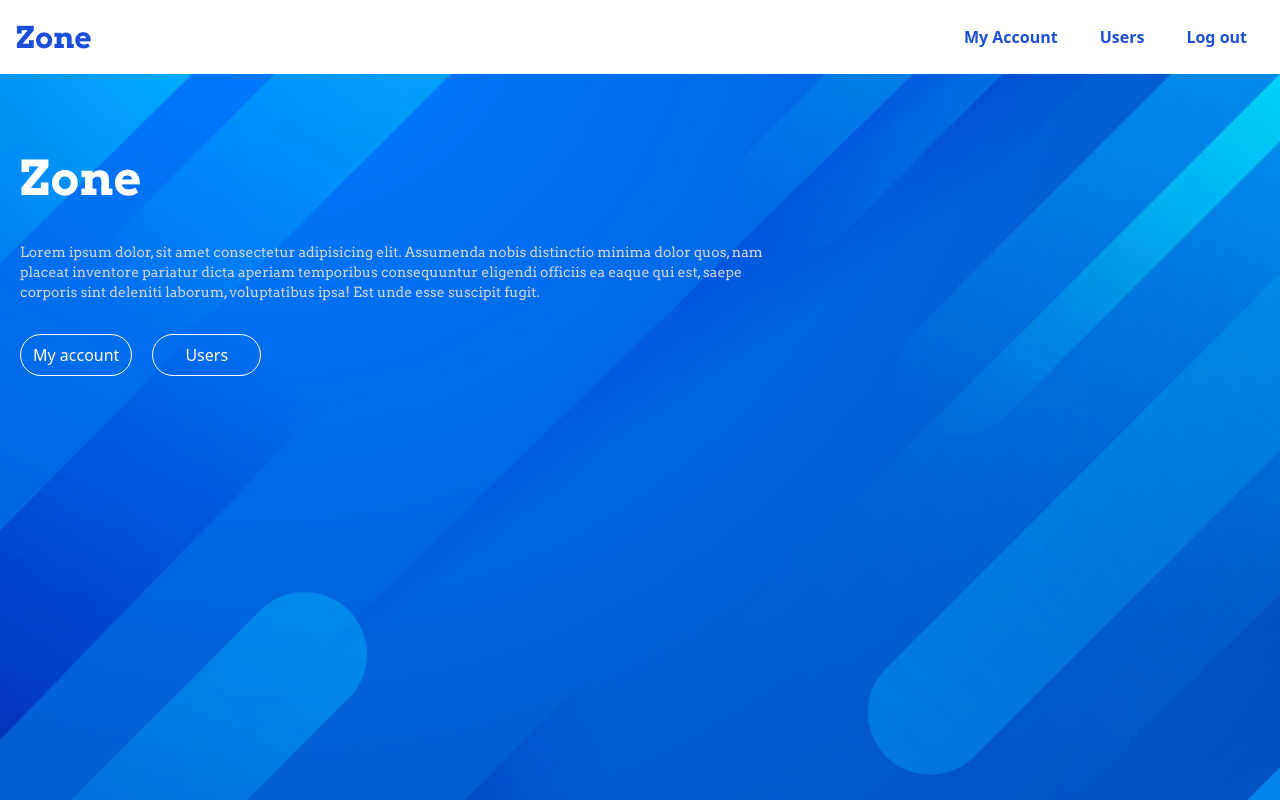
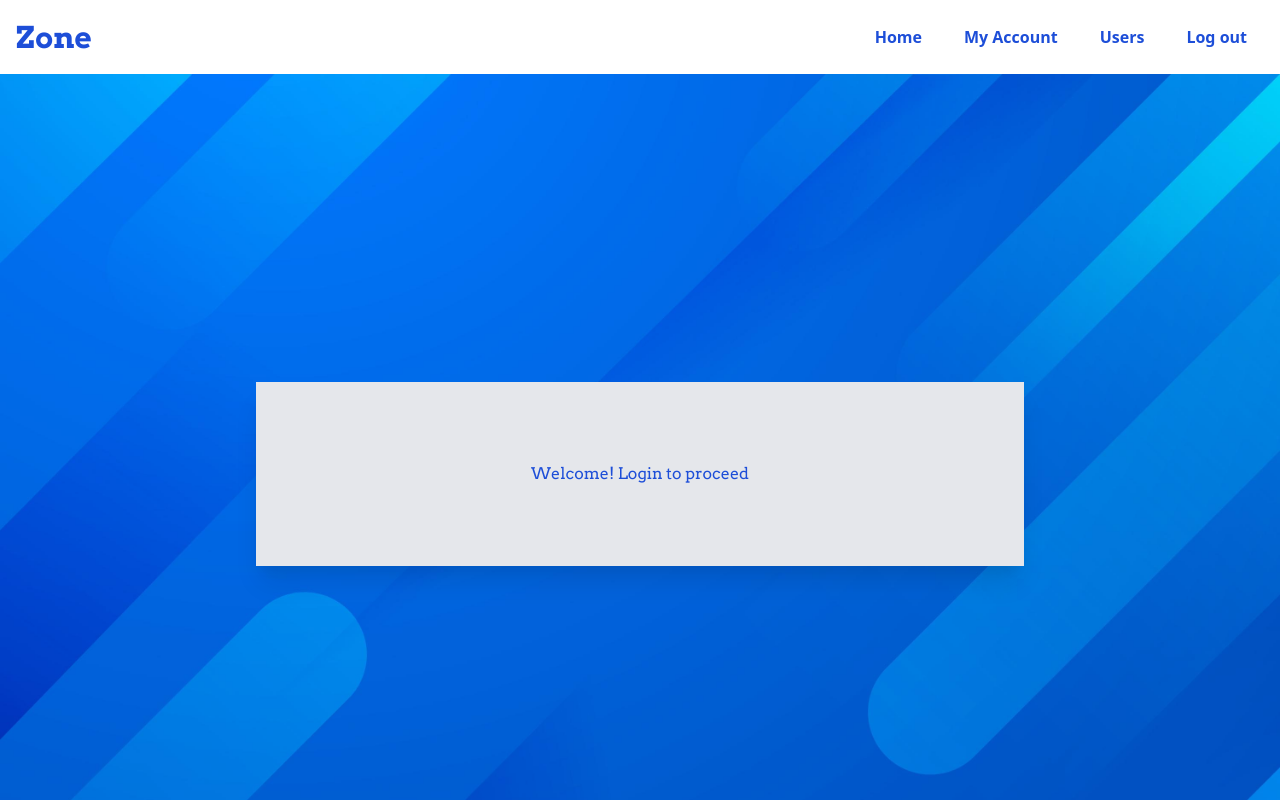
Before and after one commit to Deelyah/Zone, a Vue app: page / in a window 1280 px wide. Built offline with nearby package versions, Linux system fonts and the light colour scheme; sample sign-in values are in the browser's storage.

Commit message:
Fix: fix lots of bugs

```diff
--- a/src/App.vue
+++ b/src/App.vue
@@ -31,6 +31,21 @@
         </button>
       </div>
       <div v-else>
+        <button
+          @click="dropdownIsOpen = true"
+          class="block sm:hidden bg-gray-200 border border-gray-300 p-1 rounded"
+        >
+          <img src="@/assets/hamburger.png" alt="menu" />
+        </button>
+        <div class="hidden sm:block">
+          <button>
+            <router-link
+              to="/home"
+              class="font-semibold w-full text-sm sm:text-base px-2 sm:px-4 py-1 sm:py-2 mr-2 mt-8 text-blue-700 border border-transparent hover:border-blue-700 rounded"
+            >
+              Home
+            </router-link>
+          </button>
           <button>
             <router-link
               to="/myaccount"
@@ -54,7 +69,60 @@
             Log out
           </button>
         </div>
+      </div>
     </header>
+
+    <div
+      v-if="dropdownIsOpen"
+      class="flex flex-col items-start absolute top-16 dropdown right-0 z-20 bg-gray-200 border border-gray-300"
+    >
+      <div class="py-2 w-full flex justify-end" @click="dropdownIsOpen = false">
+        <svg
+          :class="`fill-current h-6 w-6 text-blue-500 `"
+          role="button"
+          xmlns="http://www.w3.org/2000/svg"
+          viewBox="0 0 20 20"
+        >
+          <title>Close</title>
+          <path
+            d="M14.348 14.849a1.2 1.2 0 0 1-1.697 0L10 11.819l-2.651 3.029a1.2 1.2 0 1 1-1.697-1.697l2.758-3.15-2.759-3.152a1.2 1.2 0 1 1 1.697-1.697L10 8.183l2.651-3.031a1.2 1.2 0 1 1 1.697 1.697l-2.758 3.152 2.758 3.15a1.2 1.2 0 0 1 0 1.698z"
+          />
+        </svg>
+      </div>
+      <button @click="dropdownIsOpen = false" class="flex items-center">
+        <router-link
+          to="/home"
+          class="font-semibold w-full text-base px-16 py-2 text-blue-700 border border-transparent hover:border-blue-700"
+        >
+          Home
+        </router-link>
+      </button>
+
+      <button @click="dropdownIsOpen = false" class="flex items-center">
+        <router-link
+          to="/myaccount"
+          class="font-semibold w-full text-base px-10 py-2 text-blue-700 border border-transparent hover:border-blue-700"
+        >
+          My Account
+        </router-link>
+      </button>
+
+      <button @click="dropdownIsOpen = false" class="flex items-center">
+        <router-link
+          to="/users"
+          class="font-semibold text-base w-full px-16 py-2 text-blue-700 border border-transparent hover:border-blue-700"
+        >
+          Users
+        </router-link>
+      </button>
+
+      <button
+        @click="logOut"
+        class="flex items-center font-semibold text-base px-14 py-2 text-blue-700 border border-transparent hover:border-blue-700"
+      >
+        Log out
+      </button>
+    </div>
 
     <router-view></router-view>
   </div>
@@ -64,6 +132,7 @@
 export default {
   data() {
     return {
+      dropdownIsOpen: false,
       token: localStorage.getItem("token") ? true : false,
     };
   },
@@ -76,7 +145,6 @@ export default {
       // console.log(this.$store.getters.getUserState);
     },
   },
-
   watch: {
     $route() {
       if (localStorage.getItem("token")) {
@@ -87,7 +155,6 @@ export default {
       // console.log(this.token);
     },
   },
-
   created() {
     this.token = localStorage.getItem("token") ? true : false;
   },
--- /dev/null
+++ b/src/Pages/FalseHomePage.vue
@@ -0,0 +1,19 @@
+<template>
+  <div
+    class="background flex justify-center items-center h-screen sticky top-0 overflow-scroll w-full"
+  >
+    <div class="w-3/5 px-5 py-20 bg-gray-200 shadow-xl text-blue-700">
+      <h1 class="text-center">
+        <router-link to="/login">Welcome! Login to proceed</router-link>
+      </h1>
+    </div>
+  </div>
+</template>
+
+<style scoped>
+.background {
+  background-image: url("../assets/background.jpg");
+  background-repeat: no-repeat;
+  background-size: cover;
+}
+</style>
--- a/src/Pages/LoginForm.vue
+++ b/src/Pages/LoginForm.vue
@@ -142,7 +142,7 @@ export default {
               }, 5000);
             }
             this.loading = false;
-            this.$router.push("/myaccount");
+            this.$router.replace("/home");
           },
           (error) => {
             this.loading = false;
--- a/src/Pages/MyAccount.vue
+++ b/src/Pages/MyAccount.vue
@@ -3,7 +3,9 @@
     <div
       class="sticky top-0 h-screen overflow-scroll pt-5 flex justify-center w-full"
     >
-      <div class="flex flex-col items-center bg-white shadow-lg p-5 w-5/6">
+      <div
+        class="flex flex-col items-center bg-white shadow-lg p-5 w-5/6 sm:w-4/6 md:w-3/6"
+      >
         <Alert
           :displayAlert="displayAlert"
           :alertColor="alertColor"
--- a/src/router.js
+++ b/src/router.js
@@ -1,4 +1,5 @@
 import { createRouter, createWebHistory } from "vue-router";
+const FalseHome = () => import("@/pages/FalseHomePage.vue");
 const Home = () => import("@/pages/HomePage.vue");
 const SignUpForm = () => import("@/pages/SignUpForm.vue");
 const LoginForm = () => import("@/pages/LoginForm.vue");
@@ -8,7 +9,18 @@ const myAccount = () => import("@/pages/MyAccount.vue");
 const router = createRouter({
   history: createWebHistory(),
   routes: [
-    { path: "/", component: Home },
+    { path: "/", component: FalseHome },
+    {
+      path: "/home",
+      component: Home,
+      beforeEnter: (_, _2, next) => {
+        if (localStorage.getItem("token")) {
+          next();
+        } else {
+          next("/login");
+        }
+      },
+    },
     {
       path: "/signup",
       component: SignUpForm,
--- a/tailwind.js
+++ b/tailwind.js
@@ -1,5 +1,5 @@
 module.exports = {
-  purge: false,
+  purge: [false],
   darkMode: false, // or 'media' or 'class'
   theme: {
     extend: {},
```
Also changed, not shown: src/assets/hamburger.png (added). Lines whose indentation alone changed are shown as unchanged.
